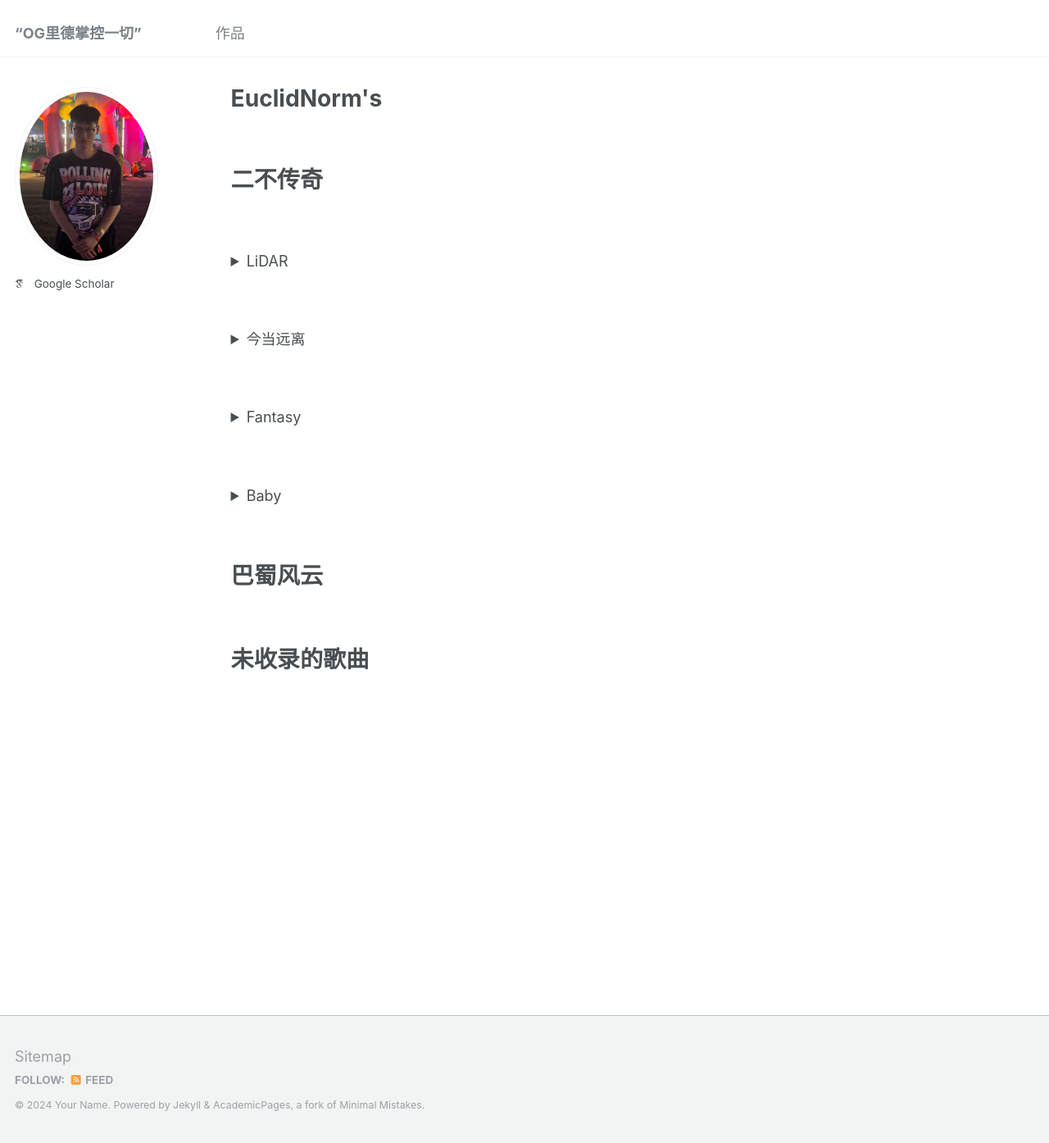
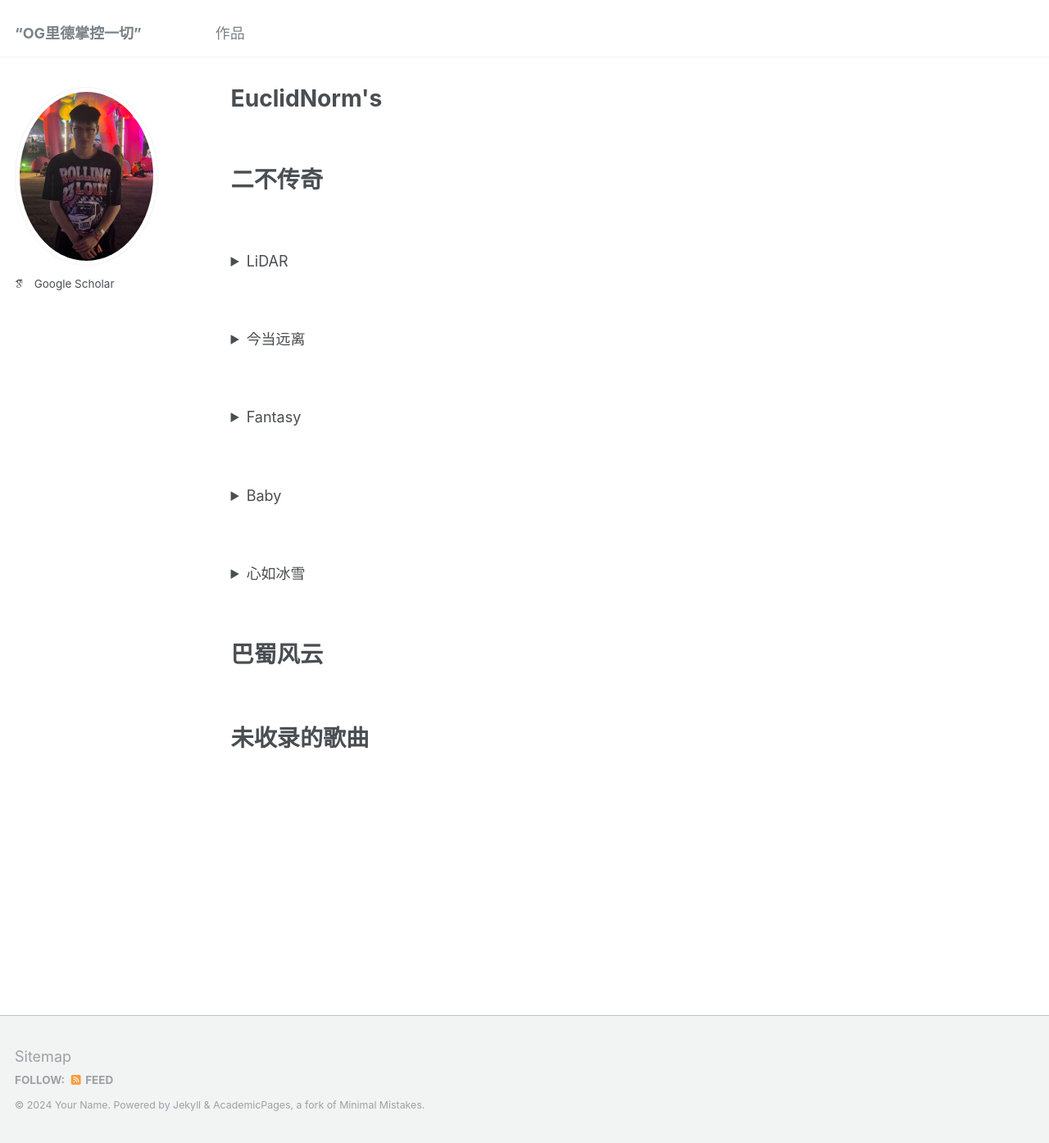
Before and after one commit to BSITA-CQ/BSITA-CQ.github.io, a Jekyll site: the page built from _pages/cv.md, in a window 1280 px wide and 1394 px high. Shown: the whole window at 82% size. Built offline with Jekyll 4.4.1, drawn with Linux system fonts in a browser that asks for light colours; some web fonts are replaced; some of the changed text lies outside the part shown.

Commit message:
Update cv.md

```diff
--- a/_pages/cv.md
+++ b/_pages/cv.md
@@ -267,6 +267,107 @@
 
 <br/>
 
+<details>
+<summary>心如冰雪</summary>
+
+<br/>
+I cannot trust anybody，我内心早冷如冰雪
+<br/>
+北边又吹来了风，风带不走我的痛苦和心结
+<br/>
+Wondering why she's gone，我们比哪个都亲切
+<br/>
+好多的话没说出口，但我想你已经没得法听见
+<br/>
+Please give me a reason，我想我没办法明白
+<br/>
+You used to ease my mind，你拥有魔力让我的心停歇
+<br/>
+时过境迁咯我也不再是小孩儿了我洗净了青涩
+<br/>
+再多的成长和故事我似乎也不能再向你去倾泻
+<br/>
+I cannot trust, I cannot trust anyone but you
+<br/>
+我的上升，我的低落嘞一切你都有目共睹
+<br/>
+我太固执和天真一直不理解你良心用苦
+<br/>
+但当所有的美好都破灭了一切都只剩了痛苦
+<br/>
+我仿佛又看到昨日哩悲剧和喜剧在眼前上演
+<br/>
+曾经的小房子挤满了两人的梦，现在是空荡房间
+<br/>
+Sitting on (in) the couch，以前看电视你总坐那旁边
+<br/>
+放哩是亮剑，你把脚放我腿上面，关掉它你说你不爱看血腥的场面
+<br/>
+你说你想开个网店，里面都卖猫猫狗狗
+<br/>
+我说太费劲，不如省点钱以后旅游
+<br/>
+时间过一年又一年，嘞个事还是没实现
+<br/>
+打开了窗户我透进了光线，光影哩交错间那日常琐碎也不再是常见
+<br/>
+I cannot forget what I have done,你的躲避不可能假装
+<br/>
+I should've known 这一个下场，I should've known 这一个下场
+<br/>
+I cannot trust anybody，我内心早冷如冰雪
+<br/>
+北边又吹来了风，风带不走我的痛苦和心结
+<br/>
+Wondering why she's gone，我们比哪个都亲切
+<br/>
+好多的话没说出口，但我想你已经没得法听见
+<br/>
+Please give me a reason，我想我没办法明白
+<br/>
+You used to ease my mind，你拥有魔力让我的心停歇
+<br/>
+时过境迁咯我也不再是小孩儿了我洗净了青涩
+<br/>
+再多的成长和故事我似乎也不能再向你去倾泻
+<br/>
+我不能，我不能再想你
+<br/>
+过去，如今，都不该再在意
+<br/>
+告诉我自己keep peace，不要去伤心，但我脑海里他身影总挥之不去
+<br/>
+我知道他也会变心，生活从来都不是电影
+<br/>
+我的心冰冷如坚冰，漫漫的长路上一个人前进
+<br/>
+我早已失去了闲心，focus on 提升我年薪
+<br/>
+我的心冰冷如坚冰，经历了阴晴和圆缺我的心不再在年轻
+<br/>
+I cannot trust anybody，我内心早冷如冰雪
+<br/>
+北边又吹来了风，风带不走我的痛苦和心结
+<br/>
+Wondering why she's gone，我们比哪个都亲切
+<br/>
+好多的话没说出口，但我想你已经没得法听见
+<br/>
+Please give me a reason，我想我没办法明白
+<br/>
+You used to ease my mind，你拥有魔力让我的心停歇
+<br/>
+时过境迁咯我也不再是小孩儿了我洗净了青涩
+<br/>
+再多的成长和故事我似乎也不能再向你去倾泻
+<br/>
+I don't know why, I don't know why it goes in this way
+<br/>
+I don't know why, I don't know why...
+</details>
+
+<br/>
+
 巴蜀风云
 =========
 <br/>
```
